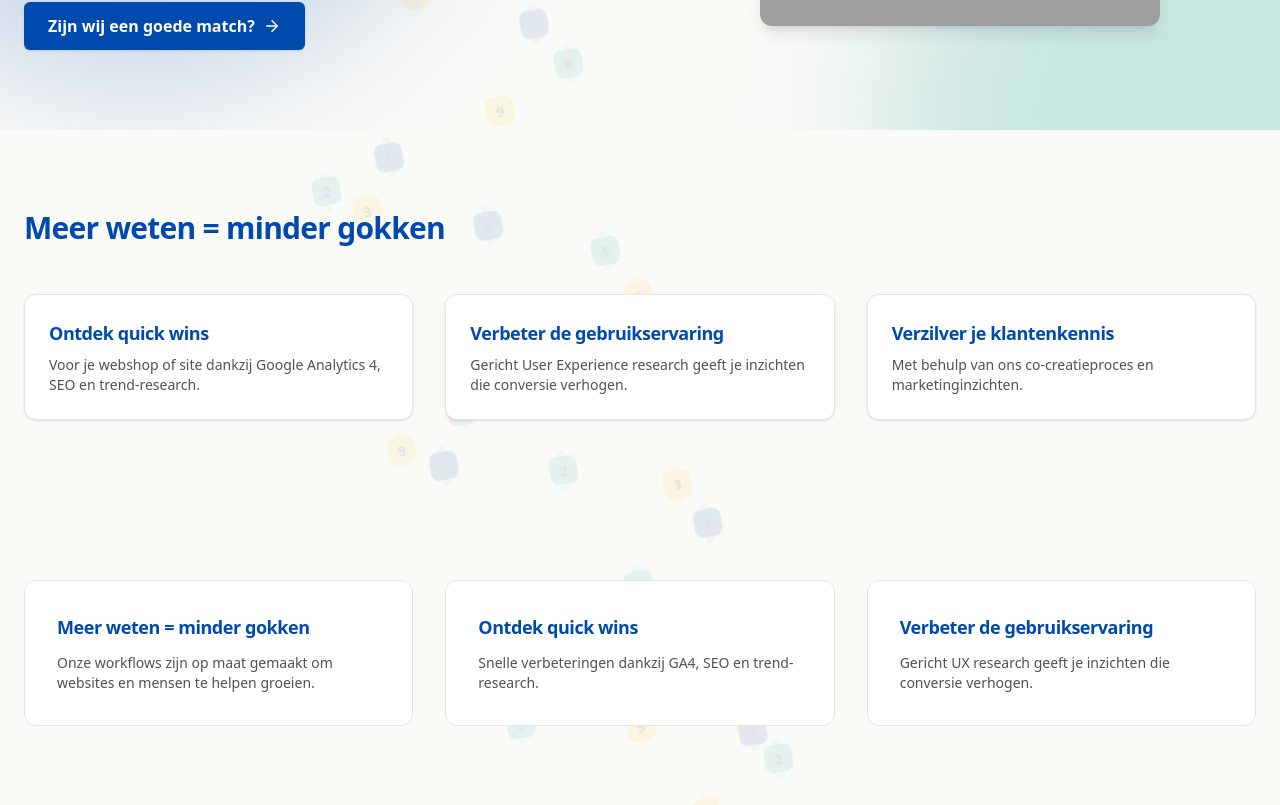
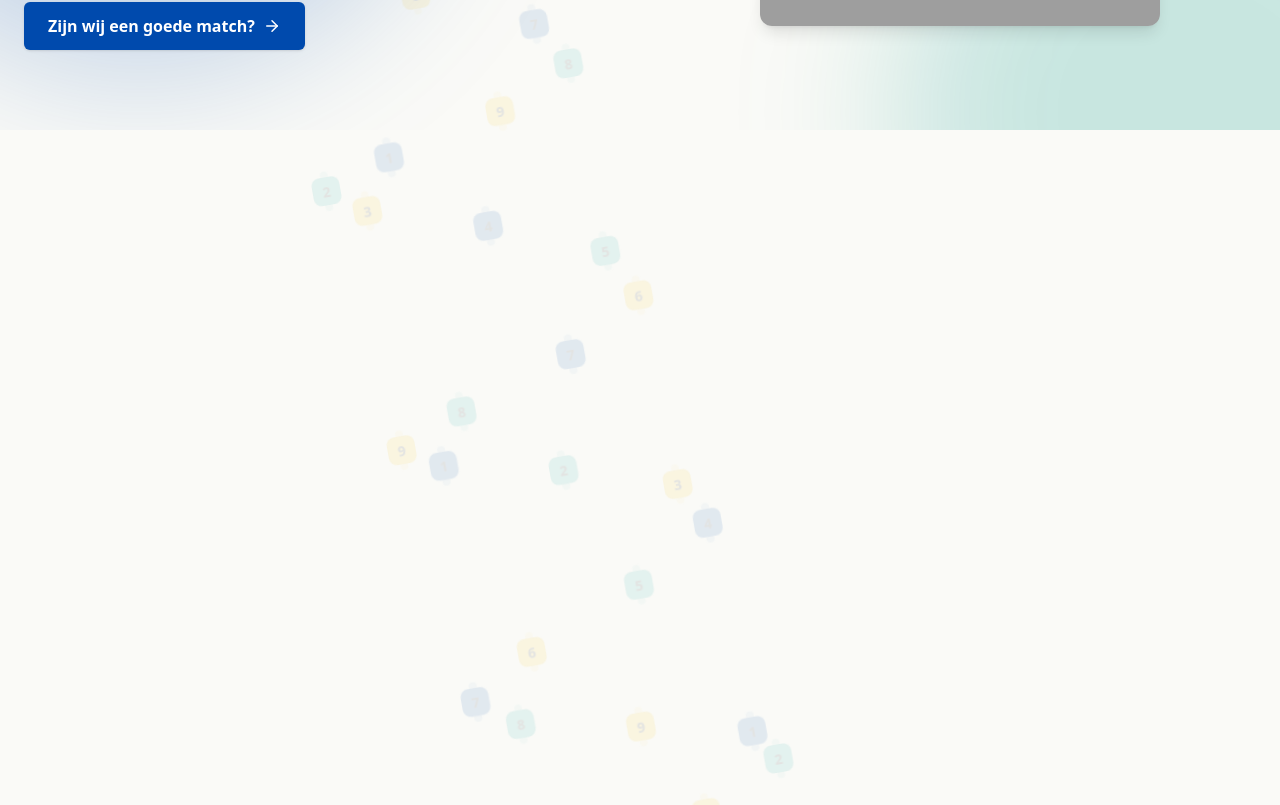
Before and after one commit to ProjectBibo/EcomMeasure3, a React (Vite) app: page / in a window 1280 px wide. Shown: the part 495-1300 px from the top of the page. Built offline with nearby package versions, Linux system fonts and the light colour scheme; grey boxes are pictures that could not be loaded.

Commit message:
Update App.jsx

```diff
--- a/src/App.jsx
+++ b/src/App.jsx
@@ -1,14 +1,21 @@
 import React from "react";
 import { HelmetProvider } from "react-helmet-async";
+
+// SEO
 import SEO from "./components/SEO";
+
+// Sections
 import Header from "./components/Header";
 import Hero from "./components/Hero";
+import ScrollyAir from "./components/ScrollyAir";      // ⬅️ nieuw
 import Workflow from "./components/Workflow";
 import USP from "./components/USP";
 import Testimonial from "./components/Testimonial";
 import CaseHighlight from "./components/CaseHighlight";
 import Insights from "./components/Insights";
 import Footer from "./components/Footer";
+
+// (optioneel) jouw puzzel-slang achtergrond
 import SnakeBackground from "./components/SnakeBackground";
 
 export default function App() {
@@ -22,13 +29,18 @@ export default function App() {
       />
 
       <div className="relative bg-surface-light dark:bg-surface-dark text-neutral-900 dark:text-gray-100 font-sans min-h-screen overflow-hidden">
-        {/* 🔹 Achtergrond */}
+        {/* Achtergrondlaag (optioneel) */}
         <SnakeBackground />
 
-        {/* 🔹 Alle content boven de background */}
+        {/* Contentlaag */}
         <div className="relative z-10">
           <Header />
           <Hero />
+
+          {/* ✨ Air-style scroll story */}
+          <ScrollyAir />
+
+          {/* Rest van je originele layout */}
           <Workflow />
           <USP />
           <Testimonial />
```
